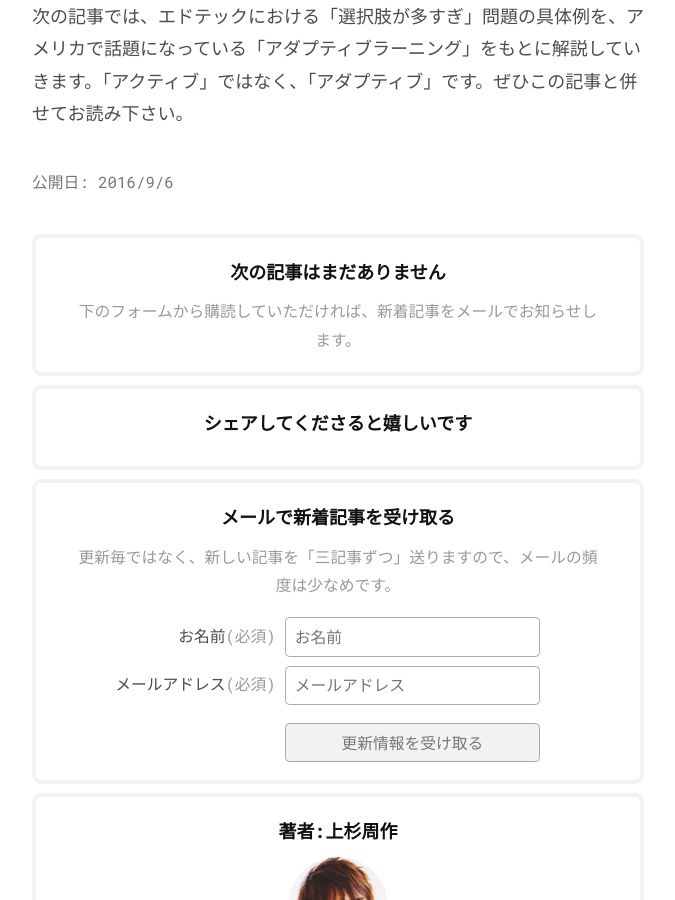
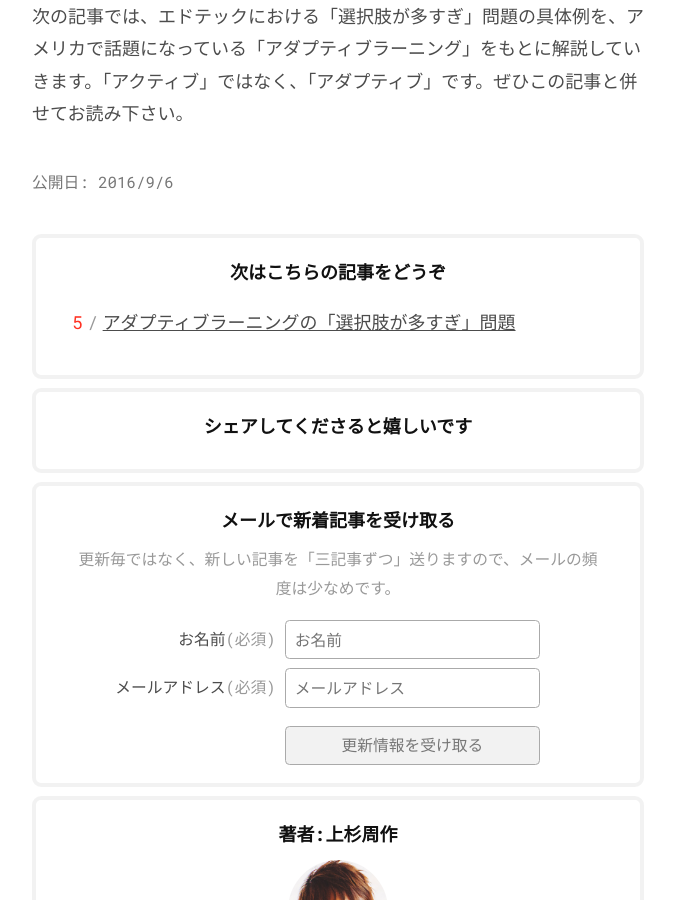
Before and after one commit to chibicode/senseicode, a Jekyll site: the page built from _posts/2016-09-06-too-many-choices.md, in a window 1280 px wide and 900 px high, scrolled down 10287 px. Shown: the whole window, without its empty margins (302-977 px from the left). Built offline with Jekyll 4.4.1, drawn with Linux system fonts in a browser that asks for light colours; comment, search, counter and statistics services are not loaded.

```diff
--- a/_posts/2016-09-06-too-many-choices.md
+++ b/_posts/2016-09-06-too-many-choices.md
@@ -6,6 +6,8 @@ date: 2016-09-06
 image: /images/4/barry.jpg
 prev_issues:
   - 3
+next_issues:
+  - 5
 # tweet_id: 750120355235147776
 ---
 
```
